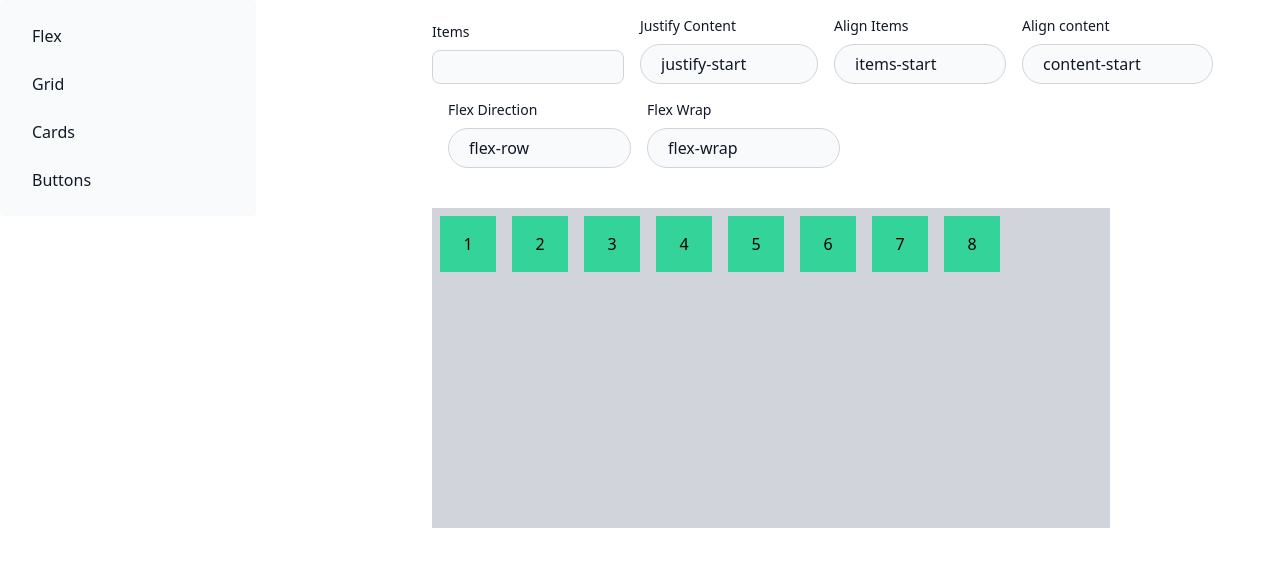
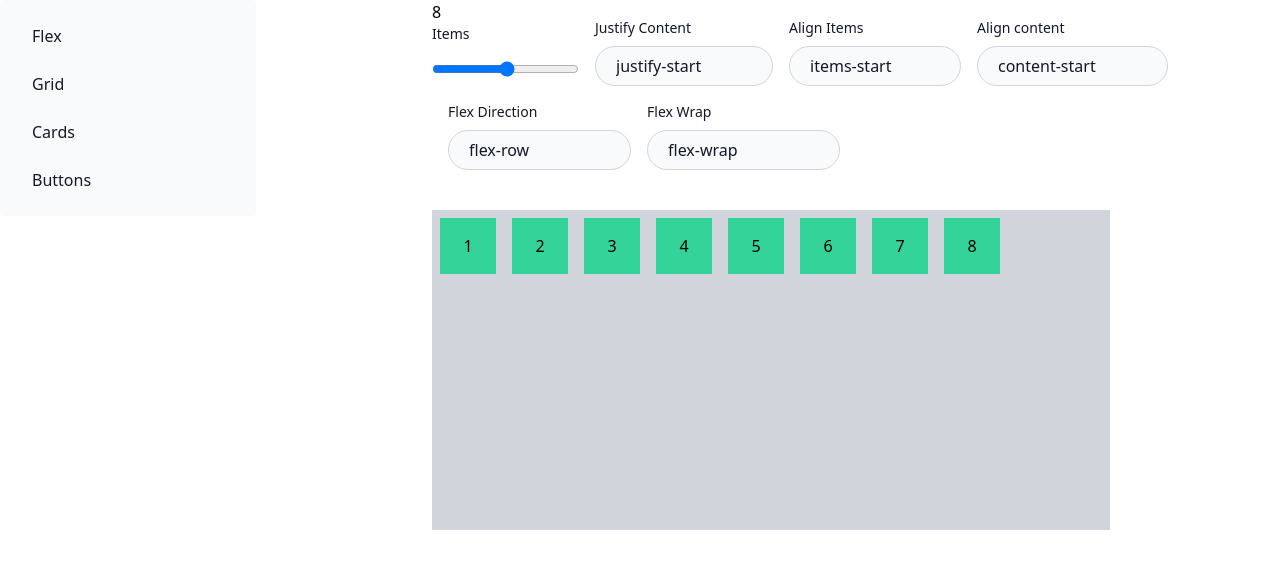
Before and after one commit to TeLoardBruh/UI-Builder, a Nuxt app: page /flex in a window 1280 px wide. Shown: the top 568 px of the page. Built offline with nearby package versions, Linux system fonts and the light colour scheme.

Commit message:
feat: flex

```diff
--- a/components/input/LableWithInput.vue
+++ b/components/input/LableWithInput.vue
@@ -12,14 +12,24 @@
       :type="inputType"
       class="block p-2 w-full text-gray-900 bg-gray-50 rounded-lg border border-gray-300 sm:text-xs focus:ring-blue-500 focus:border-blue-500 dark:bg-gray-700 dark:border-gray-600 dark:placeholder-gray-400 dark:text-white dark:focus:ring-blue-500 dark:focus:border-blue-500"
       @input="emitCurrStateToParent($event)"
+      :placeholder="placeholder ? placeholder : ''"
+      :min="min"
+      :max="max"
     />
+
     <select
       v-if="inputType === 'dropdown'"
       class="border border-gray-300 rounded-full text-gray-900 h-10 pl-5 pr-10 bg-gray-50 hover:border-gray-400 focus:outline-none appearance-none"
       @change="emitCurrStateToParent($event)"
     >
       <option v-for="item in dropItem" :key="item.id" :value="item.elm">
-        {{ name === undefined ? name : `${name}-`}}{{ item.elm }}
+        {{
+          name === undefined || name === "flexDirection"
+            ? "flex"
+            : name
+            ? name
+            : `${name}-`
+        }}-{{ item.elm }}
       </option>
     </select>
   </div>
@@ -31,6 +41,18 @@ export default Vue.extend({
   props: {
     label: {
       type: String,
+      required: false,
+    },
+    placeholder: {
+      type: String,
+      required: false,
+    },
+    min: {
+      type: Number,
+      required: false,
+    },
+    max: {
+      type: Number,
       required: false,
     },
     inputType: {
@@ -58,8 +80,12 @@ export default Vue.extend({
   },
   methods: {
     emitCurrStateToParent(event: any) {
-      console.log("Here from child : ", event);
-      this.$emit("emitCurrStateToParent", event.target.value);
+      // console.log("Here from child : ", event);
+      console.log(event.target.value);
+      this.$emit("emitCurrStateToParent", {
+        name: this.name,
+        value: event.target.value,
+      });
     },
   },
 });
--- a/pages/flex/index.vue
+++ b/pages/flex/index.vue
@@ -1,13 +1,21 @@
 <template>
   <div>
     <div class="flex flex-wrap space-x-4 space-y-4 items-end">
+      <div class="flex flex-col">
+        {{ itemFlex }}
+
         <input-lable-with-input
           :label="'Items'"
-        :inputType="'number'"
+          :inputType="'range'"
           :name="'item'"
           v-on:emitCurrStateToParent="reciveDataFromChild($event)"
+          :placeholder="String(itemFlex)"
+          :min="1"
+          :max="36"
+          :valueRange="itemFlex"
           v-once
         />
+      </div>
       <input-lable-with-input
         :label="'Justify Content'"
         :inputType="'dropdown'"
@@ -35,6 +43,7 @@
       <input-lable-with-input
         :label="'Flex Direction'"
         :inputType="'dropdown'"
+        :name="'flexDirection'"
         :dropItem="flexDirection"
         v-on:emitCurrStateToParent="reciveDataFromChild($event)"
         v-once
@@ -52,7 +61,20 @@
     <div class="bg-gray-300 w-full lg:w-4/5 h-80 mt-10">
       <layouts-flex
         :items="itemFlex"
-        :class="'flex ' + 'flex-' + flexWrapClass"
+        :class="
+          'flex ' +
+          'flex-' +
+          flexWrapClass +
+          ' ' +
+          'flex-' +
+          flexDirectionClass +
+          ' ' +
+          'items-' +
+          alignItemClass +
+          ' ' +
+          'content-' +
+          contentClass
+        "
         :internalClass="internalClassArray"
       />
     </div>
@@ -69,6 +91,7 @@ export default Vue.extend({
       justify: "",
       internalClassArray: [] as any,
       flexJustifyClass: "",
+      contentClass: "",
       content: [
         {
           id: 0,
@@ -95,6 +118,7 @@ export default Vue.extend({
           elm: "evenly",
         },
       ],
+      alignItemClass: "",
       alignItem: [
         {
           id: 0,
@@ -117,14 +141,15 @@ export default Vue.extend({
           elm: "stretch",
         },
       ],
+      flexDirectionClass: "",
       flexDirection: [
         {
           id: 0,
-          elm: "flex-row",
+          elm: "row",
         },
-        { id: 1, elm: "flex-row-reverse" },
-        { id: 2, elm: "flex-col" },
-        { id: 3, elm: "flex-col-reverse" },
+        { id: 1, elm: "row-reverse" },
+        { id: 2, elm: "col" },
+        { id: 3, elm: "col-reverse" },
       ],
       flexFlow: "",
       flexWrap: "",
@@ -146,14 +171,33 @@ export default Vue.extend({
     };
   },
   created() {},
+  mounted() {
+    this.flexWrapClass = "wrap";
+    this.flexJustifyClass = "start";
+    this.alignItemClass = "start";
+    this.contentClass = "start";
+    this.flexDirectionClass = "row";
+  },
   methods: {
     reciveDataFromChild(recivedData: any) {
+      console.log("On top : ", recivedData.name);
       // Do something with the data
-      this.itemFlex = Number(recivedData) ? Number(recivedData) : this.itemFlex;
-      this.flexWrapClass = Number(recivedData) ? "" : recivedData;
-      this.flexJustifyClass = Number(recivedData) ? "" : recivedData;
+      if (recivedData.name === "item") {
+        this.itemFlex = Number(recivedData.value)
+          ? Number(recivedData.value)
+          : this.itemFlex;
+      } else if (recivedData.name === "justify") {
+        this.flexJustifyClass = recivedData.value;
         this.internalClassArray.push(this.flexJustifyClass);
-      console.log("FFrom parenet : ", recivedData);
+      } else if (recivedData.name === "flex") {
+        this.flexWrapClass = recivedData.value;
+      } else if (recivedData.name === "items") {
+        this.alignItemClass = recivedData.value;
+      } else if (recivedData.name === "content") {
+        this.contentClass = recivedData.value;
+      } else if (recivedData.name === "flexDirection") {
+        this.flexDirectionClass = recivedData.value;
+      }
     },
   },
 });
```
Lines whose indentation alone changed are shown as unchanged.
